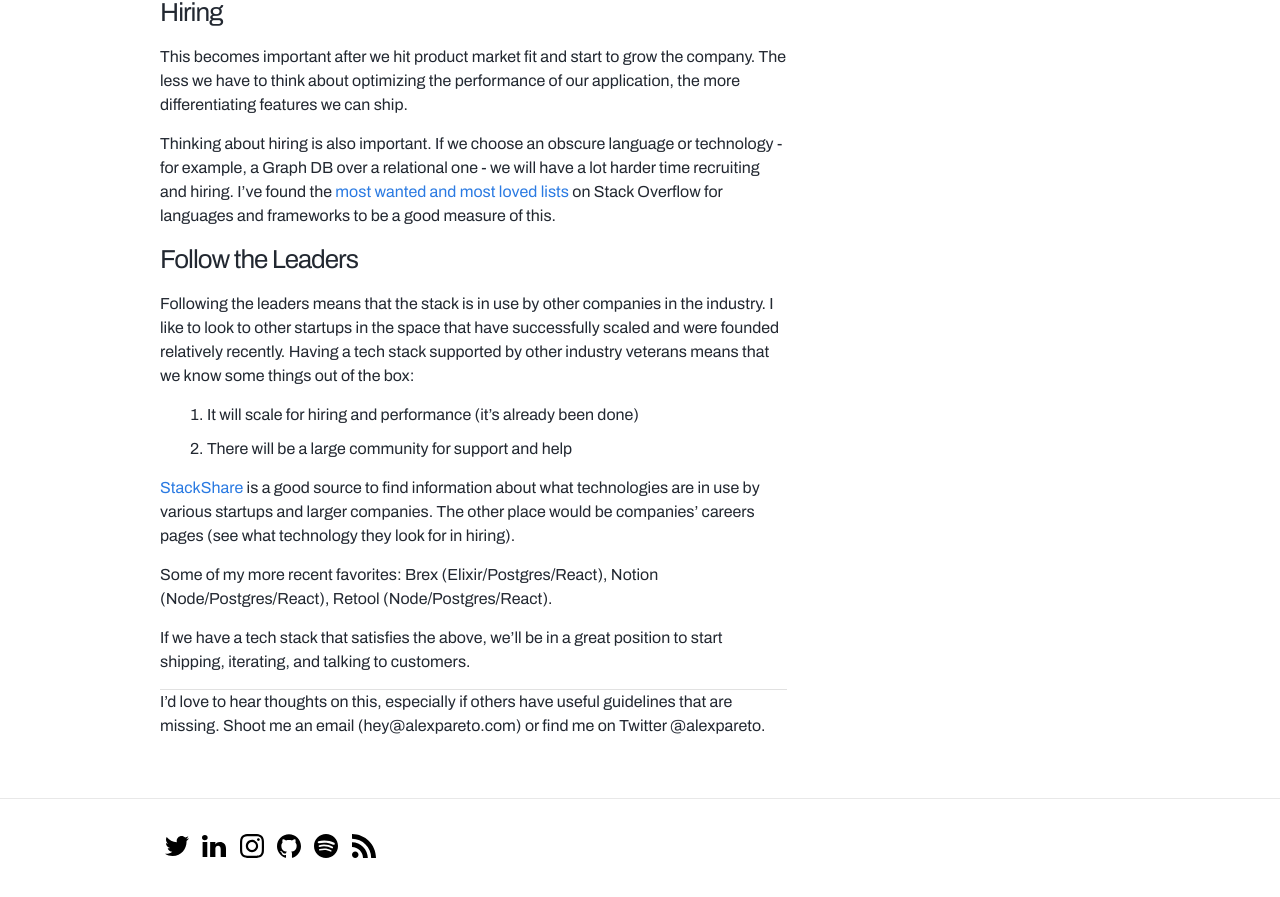
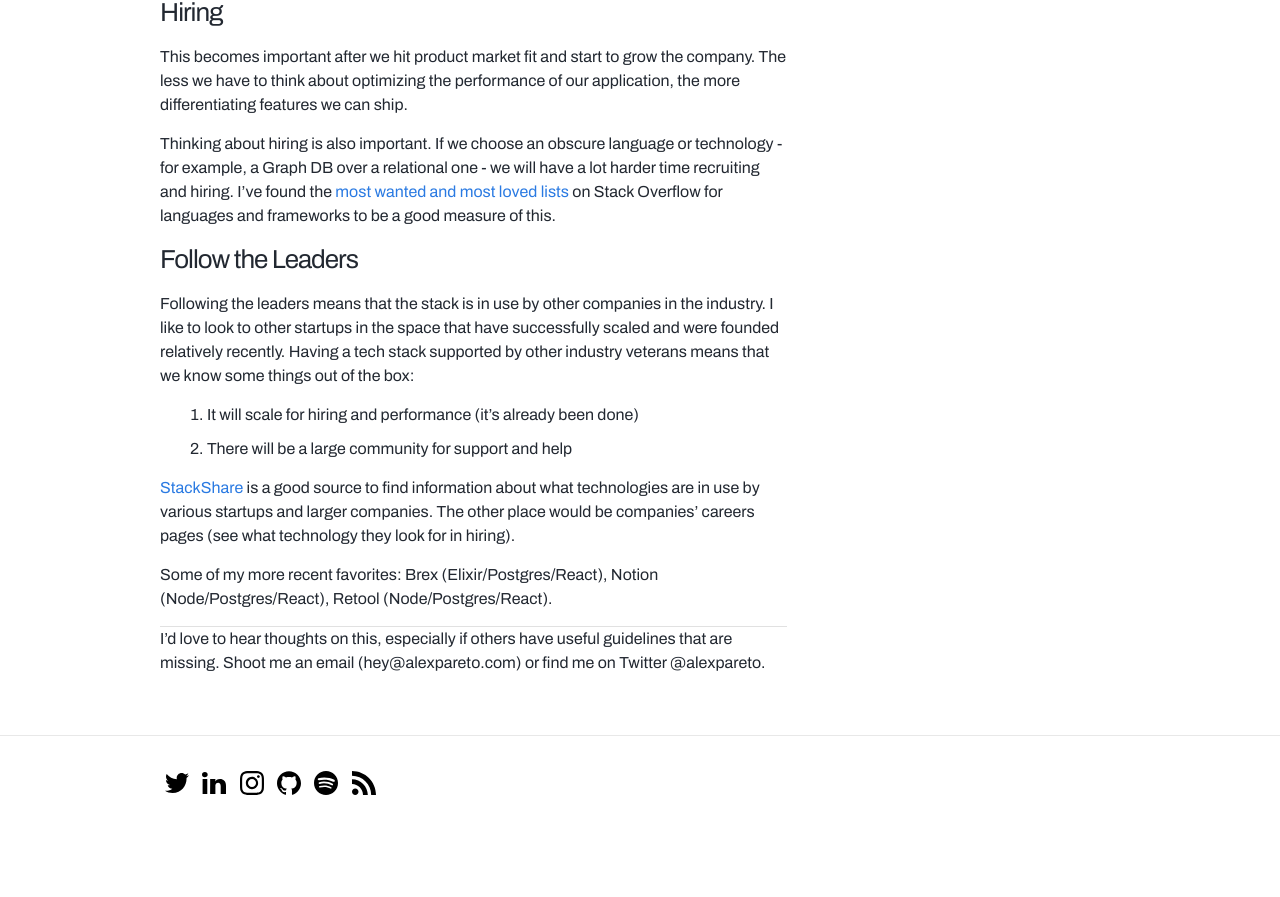
Before and after one commit to alexpareto/blog, a Jekyll site: the page built from _posts/2020-09-13-choosing-tech-stack.markdown, in a window 1280 px wide and 900 px high, scrolled down 1363 px. Shown: the top 897 px of the window. Built offline with Jekyll 4.4.1, drawn with Linux system fonts in a browser that asks for light colours; comment, search, counter and statistics services are not loaded; after the commit the page ends 2200 px from its top, so only the background shows below that.

Commit message:
Update 2020-09-13-choosing-tech-stack.markdown

```diff
--- a/_posts/2020-09-13-choosing-tech-stack.markdown
+++ b/_posts/2020-09-13-choosing-tech-stack.markdown
@@ -53,8 +53,6 @@ Following the leaders means that the stack is in use by other companies in the i
 
 Some of my more recent favorites: Brex (Elixir/Postgres/React), Notion (Node/Postgres/React), Retool (Node/Postgres/React).
 
-If we have a tech stack that satisfies the above, we'll be in a great position to start shipping, iterating, and talking to customers.
-
 ---
 
 I'd love to hear thoughts on this, especially if others have useful guidelines that are missing. Shoot me an email (hey@alexpareto.com) or find me on Twitter @alexpareto.
```
